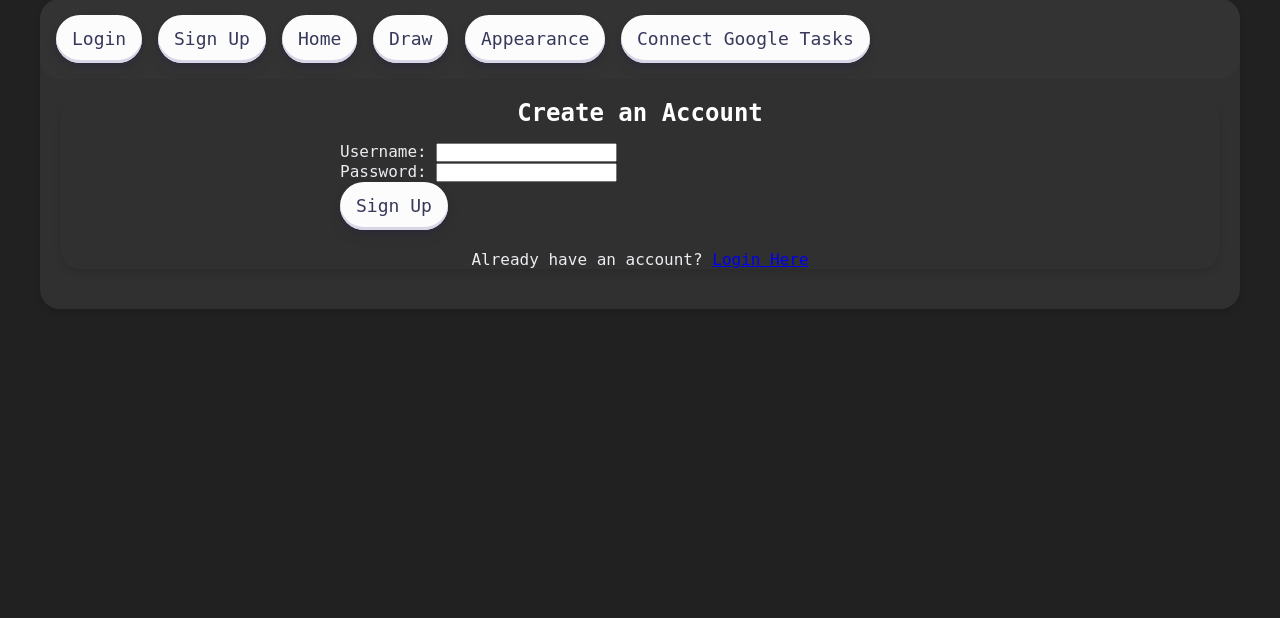
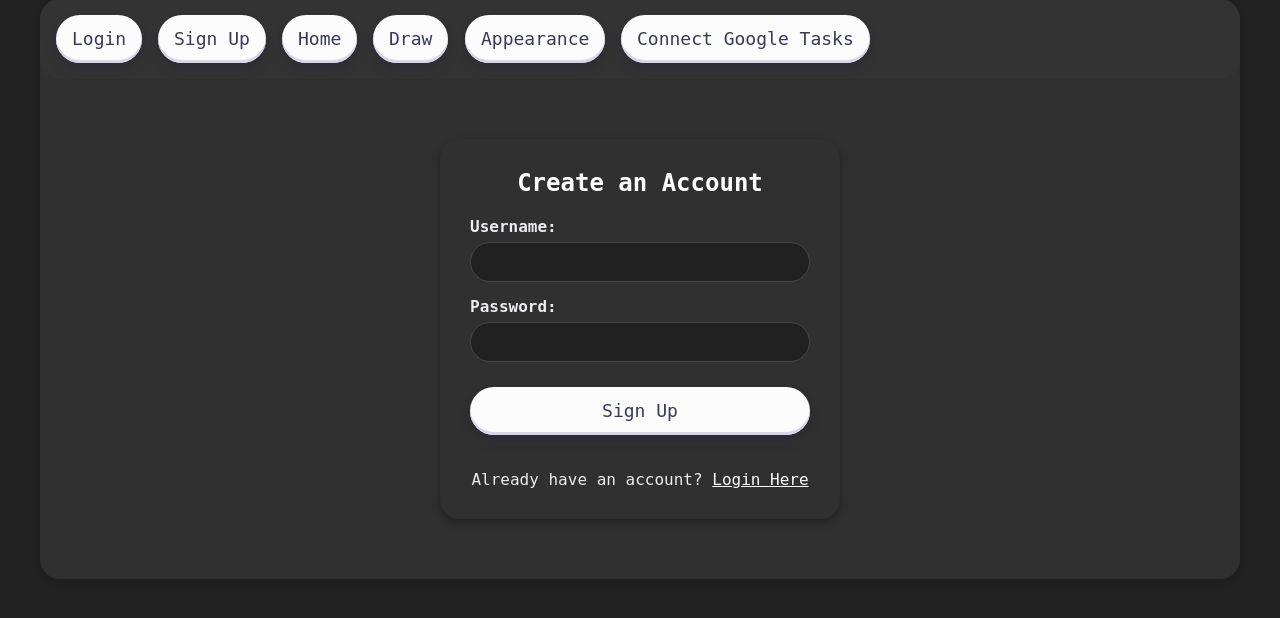
Before and after one commit to CarlosMelicandia/EchoNote, a Flask app: page /sign_up in a window 1280 px wide. Shown: the part 21-639 px from the top of the page. Run offline with Flask 3, Linux system fonts and the light colour scheme.

Commit message:
frontend ui

```diff
--- a/static/styles.css
+++ b/static/styles.css
@@ -675,3 +675,164 @@ textarea:focus {
   border: 1px solid var(--border-color);
   color: var(--text-primary);
 }
+
+.login-container {
+  background-color: var(--bg-secondary);
+  border-radius: var(--radius);
+  padding: 30px;
+  max-width: 400px;
+  width: 100%;
+  margin: 40px auto;
+  box-shadow: 0 4px 8px rgba(0,0,0,0.3);
+  display: flex;
+  flex-direction: column;
+  align-items: center;
+}
+
+.login-container h2 {
+  margin-bottom: 20px;
+  color: var(--text-secondary);
+}
+
+.login-container .form-group {
+  width: 100%;
+  margin-bottom: 15px;
+  display: flex;
+  flex-direction: column;
+}
+
+.login-container label {
+  margin-bottom: 6px;
+  font-weight: bold;
+  color: var(--text-primary);
+}
+
+.login-container input[type="text"],
+.login-container input[type="password"] {
+  padding: 10px;
+  border-radius: var(--radius);
+  border: 1px solid var(--border-color);
+  background-color: var(--bg-primary);
+  color: var(--text-primary);
+  font-size: 1rem;
+}
+
+.login-container input:focus {
+  border-color: var(--accent);
+}
+
+.login-container button[type="submit"] {
+  margin-top: 10px;
+  width: 100%;
+}
+
+.login-container p {
+  margin-top: 15px;
+  text-align: center;
+}
+
+.login-container p a {
+  color: var(--accent);
+  text-decoration: underline;
+}
+
+/* Flash messages */
+.login-container .flash-success {
+  background-color: rgba(52, 199, 89, 0.2);
+  color: #34c759;
+  padding: 8px;
+  border-radius: 4px;
+  margin-bottom: 10px;
+  width: 100%;
+  text-align: center;
+}
+
+.login-container .flash-error {
+  background-color: rgba(255, 59, 48, 0.2);
+  color: #ff3b30;
+  padding: 8px;
+  border-radius: 4px;
+  margin-bottom: 10px;
+  width: 100%;
+  text-align: center;
+}
+
+.signup-container {
+  background-color: var(--bg-secondary);
+  border-radius: var(--radius);
+  padding: 30px;
+  max-width: 400px;
+  width: 100%;
+  margin: 40px auto;
+  box-shadow: 0 4px 8px rgba(0,0,0,0.3);
+  display: flex;
+  flex-direction: column;
+  align-items: center;
+}
+
+.signup-container h2 {
+  margin-bottom: 20px;
+  color: var(--text-secondary);
+}
+
+.signup-container .form-group {
+  width: 100%;
+  margin-bottom: 15px;
+  display: flex;
+  flex-direction: column;
+}
+
+.signup-container label {
+  margin-bottom: 6px;
+  font-weight: bold;
+  color: var(--text-primary);
+}
+
+.signup-container input[type="text"],
+.signup-container input[type="password"] {
+  padding: 10px;
+  border-radius: var(--radius);
+  border: 1px solid var(--border-color);
+  background-color: var(--bg-primary);
+  color: var(--text-primary);
+  font-size: 1rem;
+}
+
+.signup-container input:focus {
+  border-color: var(--accent);
+}
+
+.signup-container button[type="submit"] {
+  margin-top: 10px;
+  width: 100%;
+}
+
+.signup-container p {
+  margin-top: 15px;
+  text-align: center;
+}
+
+.signup-container p a {
+  color: var(--accent);
+  text-decoration: underline;
+}
+
+.signup-container .flash-success {
+  background-color: rgba(52, 199, 89, 0.2);
+  color: #34c759;
+  padding: 8px;
+  border-radius: 4px;
+  margin-bottom: 10px;
+  width: 100%;
+  text-align: center;
+}
+
+.signup-container .flash-error {
+  background-color: rgba(255, 59, 48, 0.2);
+  color: #ff3b30;
+  padding: 8px;
+  border-radius: 4px;
+  margin-bottom: 10px;
+  width: 100%;
+  text-align: center;
+}
--- a/templates/login.html
+++ b/templates/login.html
@@ -3,9 +3,9 @@
 {% block title %}Login - EchoNote{% endblock %}
 
 {% block content %}
+<div class="login-container">
   <h2>Login</h2>
 
-  {# flash messages #}
   {% with messages = get_flashed_messages(with_categories=true) %}
     {% if messages %}
       {% for category, message in messages %}
@@ -32,4 +32,5 @@
     Don't have an account?
     <a href="{{ url_for('sign_up') }}">Sign Up Here</a>
   </p>
+</div>
 {% endblock %}
--- a/templates/signup.html
+++ b/templates/signup.html
@@ -2,10 +2,9 @@
 {% block title %}Sign Up - EchoNote{% endblock %}
 
 {% block content %}
-<div class="container app-wrapper">
+<div class="signup-container">
     <h2>Create an Account</h2>
 
-    {#flash messages#}
     {% with messages = get_flashed_messages(with_categories=true) %}
         {% if messages %}
             {% for category, message in messages %}
```
